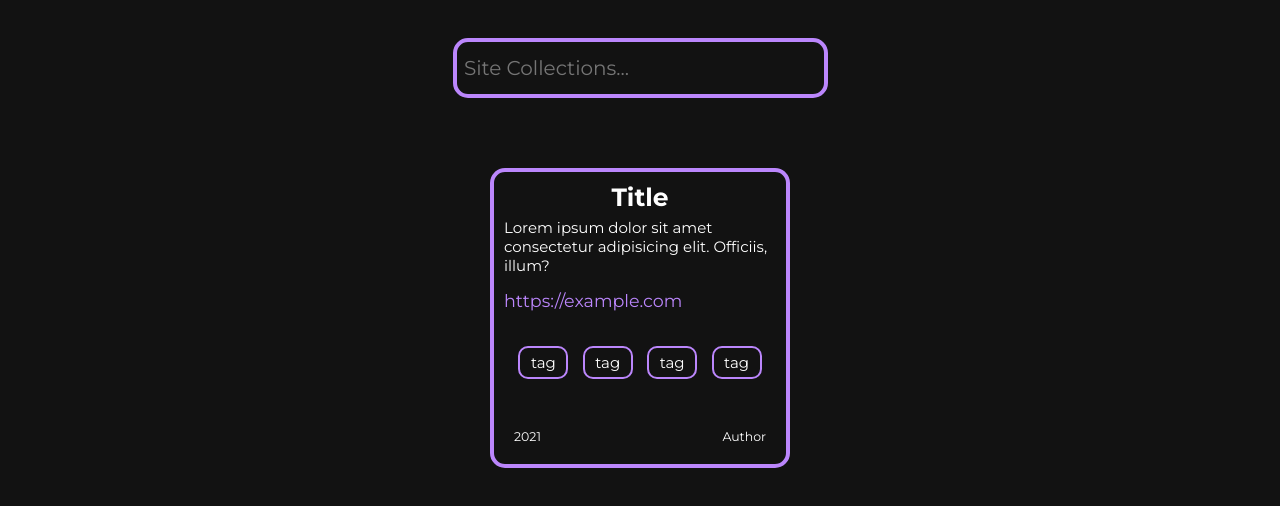
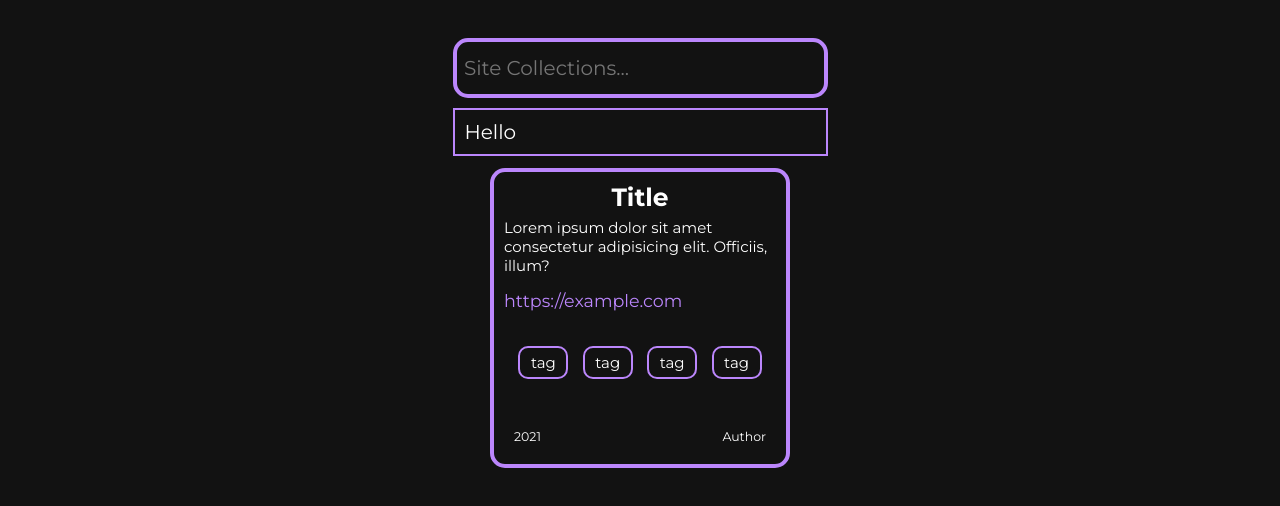
Before and after one commit to BLooDBRothER/Clusters, a website built with webpack: page src/index.html in a window 1280 px wide. Shown: the part 84-590 px from the top of the page. Built offline with nearby package versions, Linux system fonts and the light colour scheme; some packages are replaced by stand-ins of ours; no server answers.

Commit message:
Add search suggestions skeleton

```diff
--- a/src/index.html
+++ b/src/index.html
@@ -31,6 +31,11 @@
           class="input-reset search-input"
           autofocus
         />
+        <div class="search-suggestions-container">
+          <ul class="search-suggestions">
+            <li class="search-suggestion">Hello</li>
+          </ul>
+        </div>
       </section>
       <section class="posts">
         <div class="post">
--- a/src/style-sheets/modules/_dimensions.sass
+++ b/src/style-sheets/modules/_dimensions.sass
@@ -15,6 +15,14 @@
 .search-input
   height: 60px
   width: 30%
+
+.search-suggestions-container
+  flex: 1
+  width: 100%
+
+.search-suggestions
+  max-height: 300px
+  overflow: auto
 
 .posts
   flex: 1
--- a/src/style-sheets/modules/_enhancements.sass
+++ b/src/style-sheets/modules/_enhancements.sass
@@ -4,6 +4,11 @@
 .search-input
   border: 2px solid $primary-color
   border-radius: 15px
+
+.search-suggestion
+  list-style: none
+  border: 2px solid $primary-color
+  background: $secondary-color
 
 .new-post
   background: $secondary-color
--- a/src/style-sheets/modules/_layout.sass
+++ b/src/style-sheets/modules/_layout.sass
@@ -20,6 +20,17 @@
   display: flex
   justify-content: center
   align-items: center
+  flex-direction: column
+  position: relative
+
+.search-suggestions-container
+  position: absolute
+  top: 90px
+  display: flex
+  justify-content: center
+
+.search-suggestions
+  width: 30%
 
 .posts
   display: flex
--- a/src/style-sheets/modules/_spacing.sass
+++ b/src/style-sheets/modules/_spacing.sass
@@ -18,6 +18,9 @@
 
 .search-input
   padding: 0.75rem
+
+.search-suggestion
+  padding: 1rem
 
 .posts
   margin-top: 5rem
--- a/src/style-sheets/modules/_states.sass
+++ b/src/style-sheets/modules/_states.sass
@@ -11,3 +11,7 @@
 .search-input:focus, .new-post-input:focus, .new-post-textarea:focus
   border-width: 4px
   outline: none
+
+.search-suggestion.active
+  background: $primary-color
+  color: $secondary-color
--- a/src/style-sheets/modules/_typography.sass
+++ b/src/style-sheets/modules/_typography.sass
@@ -31,6 +31,11 @@
   font-size: $input-font
   color: $primary-font-color
 
+.search-suggestion
+  font-size: $input-font
+  font-family: $primary-font
+  color: $primary-font-color
+
 .new-post > *
   font-family: $primary-font
 
```
